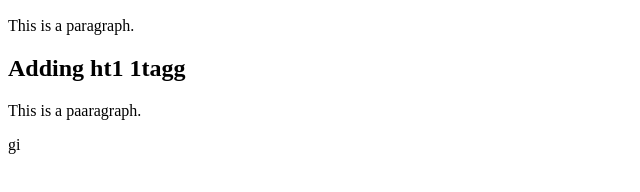
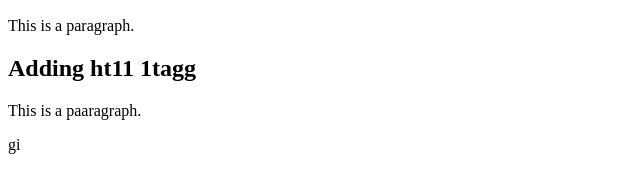
Before and after one commit to OmhaTokita/gitPractice, a plain HTML site: page gitPractice/index.html in a window 1280 px wide. Shown: the part 148-340 px from the top of the page, 0-640 px from the left. Drawn offline with Linux system fonts and the light colour scheme.

Commit message:
new changes

```diff
--- a/gitPractice/index.html
+++ b/gitPractice/index.html
@@ -9,7 +9,7 @@
 <p>This is a paragraph.</p>
 <h2>Adding ht2 tagg</h2>
 <p>This is a paragraph.</p>
-<h2>Adding ht1 1tagg</h2>
+<h2>Adding ht11 1tagg</h2>
 <p>This is a paaragraph.</p
 
 </body>
```
